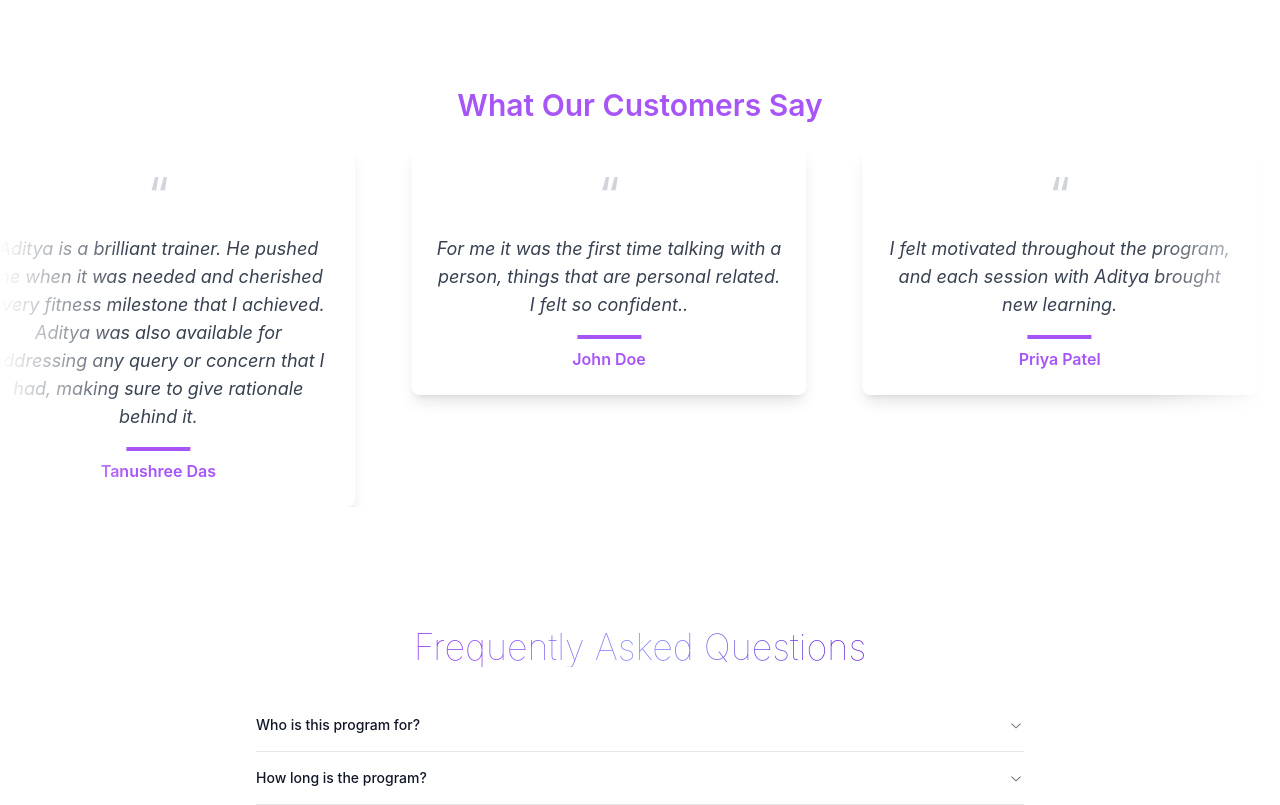
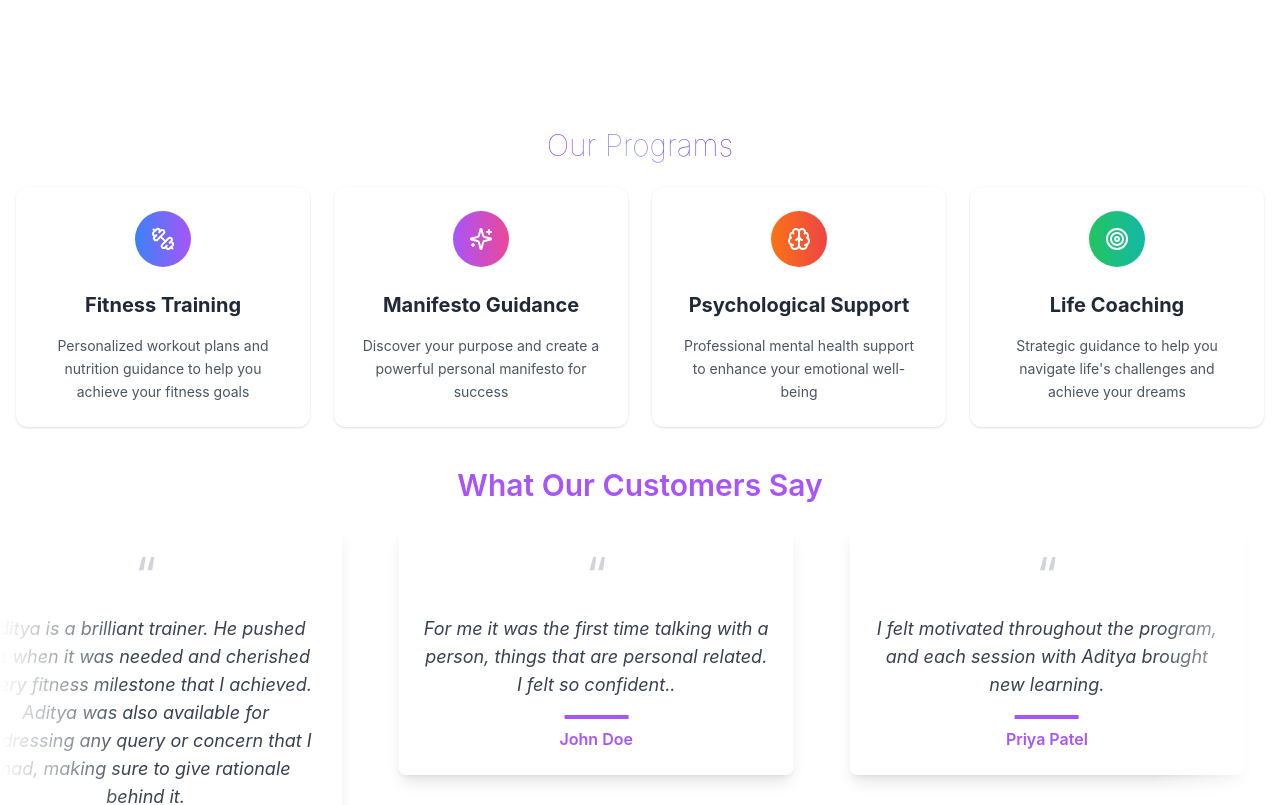
Before and after one commit to chaitanyashetty47/testport, a Next.js app: page / in a window 1280 px wide. Shown: the part 1630-2435 px from the top of the page. Built offline with nearby package versions, Linux system fonts and the light colour scheme.

Commit message:
added programs section

```diff
--- a/app/page.tsx
+++ b/app/page.tsx
@@ -2,6 +2,7 @@ import FAQSection from "@/components/FAQSection";
 import Header from "@/components/Header";
 import Hero from "@/components/Hero"
 import Introduction from "@/components/Introduction";
+import ProgramsCard from "@/components/ProgramsCard";
 import Testimonials from "@/components/Testimonials";
 
 export default function Home() {
@@ -10,6 +11,13 @@ export default function Home() {
       <Header/>
       <Hero/>
       <Introduction/>
+      <section className='container mx-auto px-4 text-center mt-20'>
+          <h1 className="text-3xl font-thin bg-gradient-to-r from-purple-600 via-indigo-400 to-violet-700 inline-block text-transparent bg-clip-text mb-6">
+            Our Programs
+          </h1>
+          <ProgramsCard/>
+      </section>
+
       <Testimonials/>
       <FAQSection/>
 
--- /dev/null
+++ b/components/ProgramsCard.tsx
@@ -0,0 +1,69 @@
+import React from 'react';
+import { Card, CardContent } from "@/components/ui/card";
+import {
+  Dumbbell,
+  Sparkles,
+  Brain,
+  Target,
+} from 'lucide-react';
+
+const ProgramsCard = () => {
+  const programs = [
+    {
+      icon: Dumbbell,
+      title: "Fitness Training",
+      description: "Personalized workout plans and nutrition guidance to help you achieve your fitness goals",
+      gradient: "from-blue-500 to-purple-500"
+    },
+    {
+      icon: Sparkles,
+      title: "Manifesto Guidance",
+      description: "Discover your purpose and create a powerful personal manifesto for success",
+      gradient: "from-purple-500 to-pink-500"
+    },
+    {
+      icon: Brain,
+      title: "Psychological Support",
+      description: "Professional mental health support to enhance your emotional well-being",
+      gradient: "from-orange-500 to-red-500"
+    },
+    {
+      icon: Target,
+      title: "Life Coaching",
+      description: "Strategic guidance to help you navigate life's challenges and achieve your dreams",
+      gradient: "from-green-500 to-teal-500"
+    }
+  ];
+
+  return (
+
+    <div className="grid grid-cols-1 md:grid-cols-2 lg:grid-cols-4 gap-6">
+      {programs.map((program, index) => {
+        const IconComponent = program.icon;
+        return (
+          <Card
+            key={index}
+            className="group bg-white hover:shadow-xl transition-all duration-300 border-none overflow-hidden relative"
+          >
+            <CardContent className="p-6 flex flex-col items-center relative z-10">
+              <div className={`mb-6 p-4 rounded-full bg-gradient-to-r ${program.gradient}
+                             transform group-hover:scale-110 transition-transform duration-300`}>
+                <IconComponent className="w-6 h-6 text-white" />
+              </div>
+              <h3 className="text-xl font-bold mb-4 text-gray-800 group-hover:text-gray-900">
+                {program.title}
+              </h3>
+              <p className="text-gray-600 leading-relaxed text-center text-sm">
+                {program.description}
+              </p>
+            </CardContent>
+            <div className={`absolute inset-0 bg-gradient-to-br ${program.gradient}
+                           opacity-0 group-hover:opacity-5 transition-opacity duration-300`} />
+          </Card>
+        );
+      })}
+    </div>
+  );
+};
+
+export default ProgramsCard;
--- /dev/null
+++ b/components/ui/card.tsx
@@ -0,0 +1,76 @@
+import * as React from "react"
+
+import { cn } from "@/lib/utils"
+
+const Card = React.forwardRef<
+  HTMLDivElement,
+  React.HTMLAttributes<HTMLDivElement>
+>(({ className, ...props }, ref) => (
+  <div
+    ref={ref}
+    className={cn(
+      "rounded-xl border bg-card text-card-foreground shadow",
+      className
+    )}
+    {...props}
+  />
+))
+Card.displayName = "Card"
+
+const CardHeader = React.forwardRef<
+  HTMLDivElement,
+  React.HTMLAttributes<HTMLDivElement>
+>(({ className, ...props }, ref) => (
+  <div
+    ref={ref}
+    className={cn("flex flex-col space-y-1.5 p-6", className)}
+    {...props}
+  />
+))
+CardHeader.displayName = "CardHeader"
+
+const CardTitle = React.forwardRef<
+  HTMLDivElement,
+  React.HTMLAttributes<HTMLDivElement>
+>(({ className, ...props }, ref) => (
+  <div
+    ref={ref}
+    className={cn("font-semibold leading-none tracking-tight", className)}
+    {...props}
+  />
+))
+CardTitle.displayName = "CardTitle"
+
+const CardDescription = React.forwardRef<
+  HTMLDivElement,
+  React.HTMLAttributes<HTMLDivElement>
+>(({ className, ...props }, ref) => (
+  <div
+    ref={ref}
+    className={cn("text-sm text-muted-foreground", className)}
+    {...props}
+  />
+))
+CardDescription.displayName = "CardDescription"
+
+const CardContent = React.forwardRef<
+  HTMLDivElement,
+  React.HTMLAttributes<HTMLDivElement>
+>(({ className, ...props }, ref) => (
+  <div ref={ref} className={cn("p-6 pt-0", className)} {...props} />
+))
+CardContent.displayName = "CardContent"
+
+const CardFooter = React.forwardRef<
+  HTMLDivElement,
+  React.HTMLAttributes<HTMLDivElement>
+>(({ className, ...props }, ref) => (
+  <div
+    ref={ref}
+    className={cn("flex items-center p-6 pt-0", className)}
+    {...props}
+  />
+))
+CardFooter.displayName = "CardFooter"
+
+export { Card, CardHeader, CardFooter, CardTitle, CardDescription, CardContent }
```
